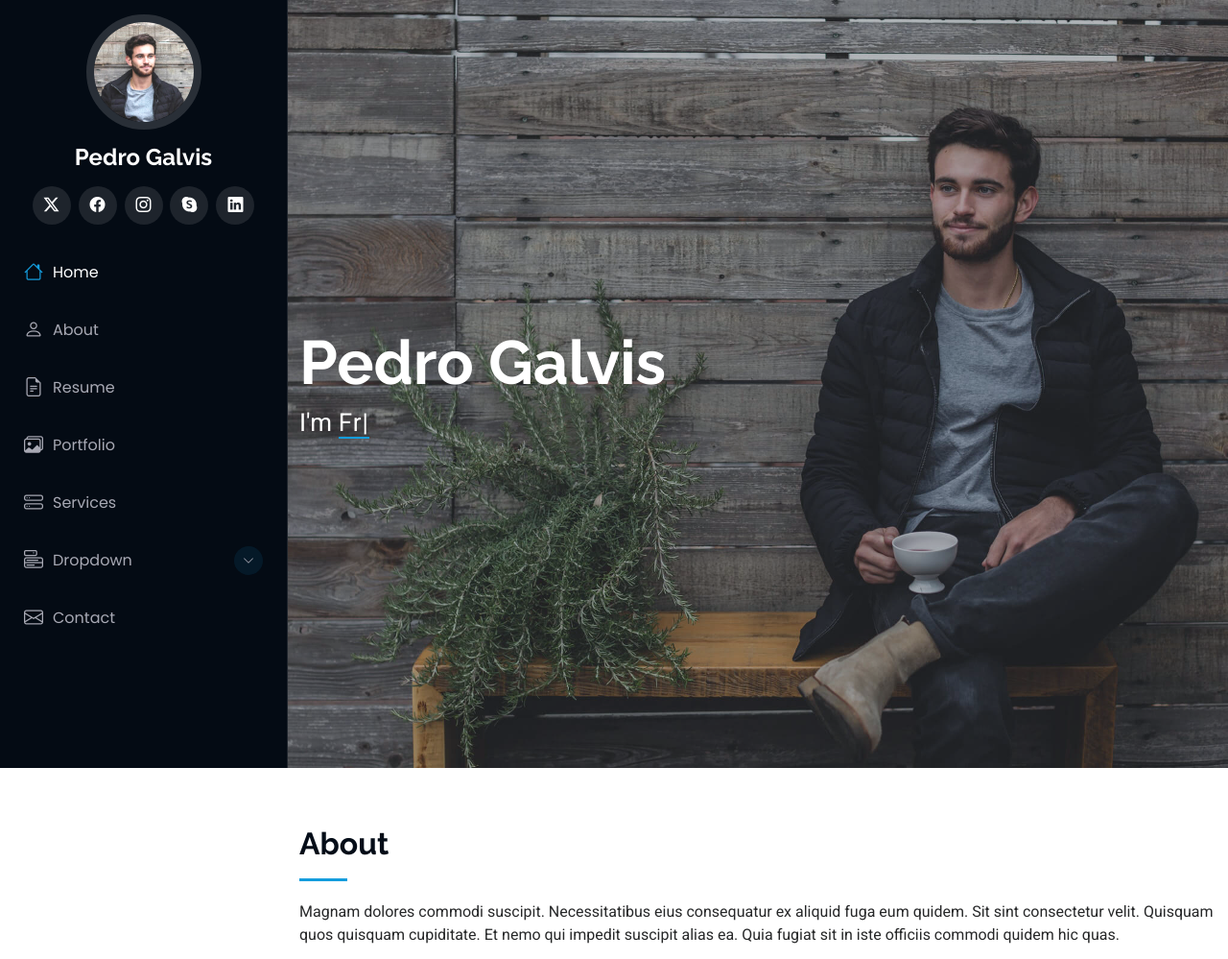
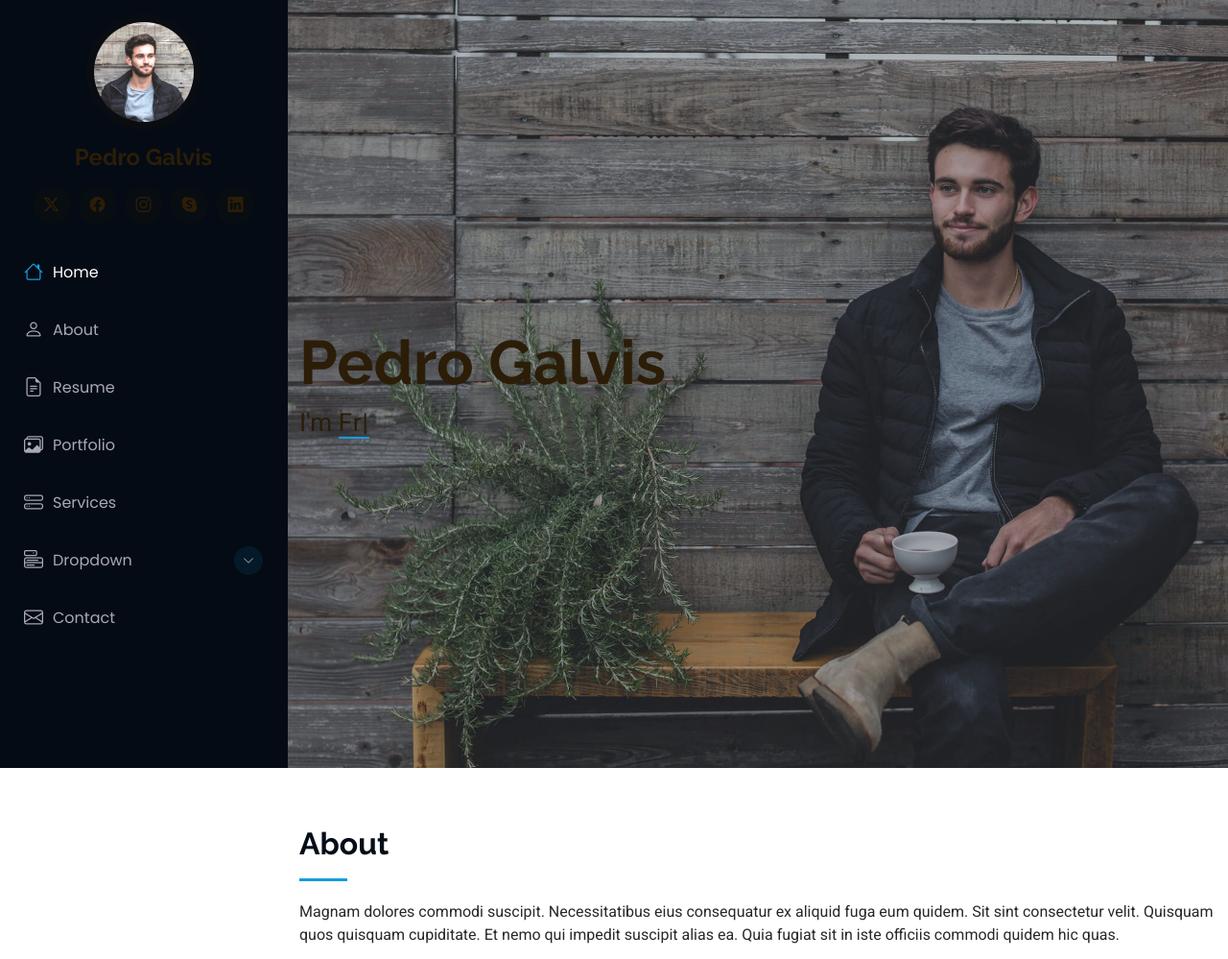
Before and after one commit to pedrogalvis/portfolio, a PHP site: page /index.html in a window 1280 px wide. Shown: the top 999 px of the page at 96% size. Run offline with PHP 8.4, Linux system fonts and the light colour scheme.

Commit message:
Update main.css

```diff
--- a/assets/css/main.css
+++ b/assets/css/main.css
@@ -46,10 +46,10 @@
 
 .dark-background {
   --background-color: #040b14;
-  --default-color: #ffffff;
-  --heading-color: #ffffff;
+  --default-color: #2B1D07;
+  --heading-color: #2B1D07;
   --surface-color: #151f2b;
-  --contrast-color: #ffffff;
+  --contrast-color: #2B1D07;
 }
 
 /* Smooth scroll */
```
